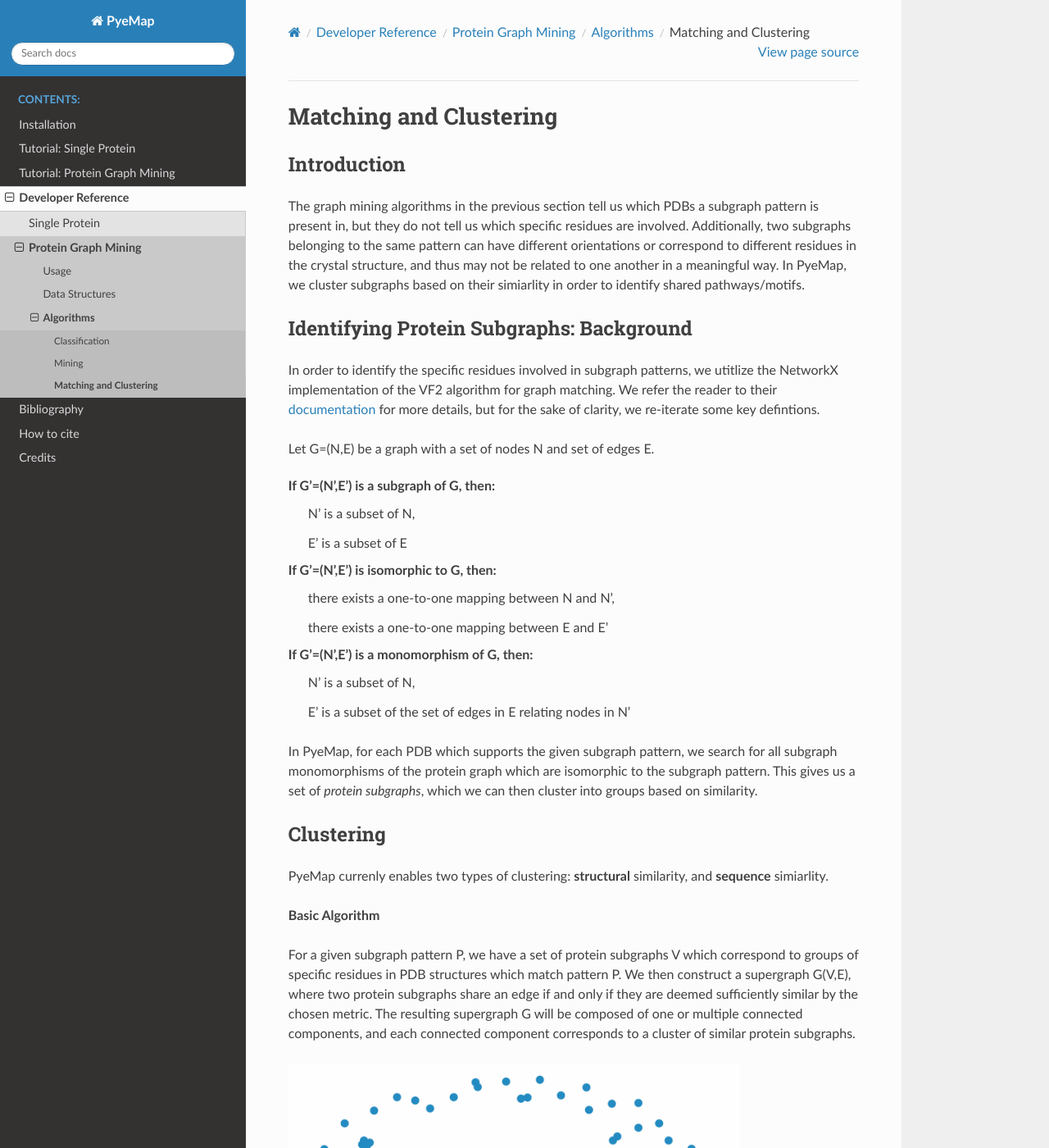
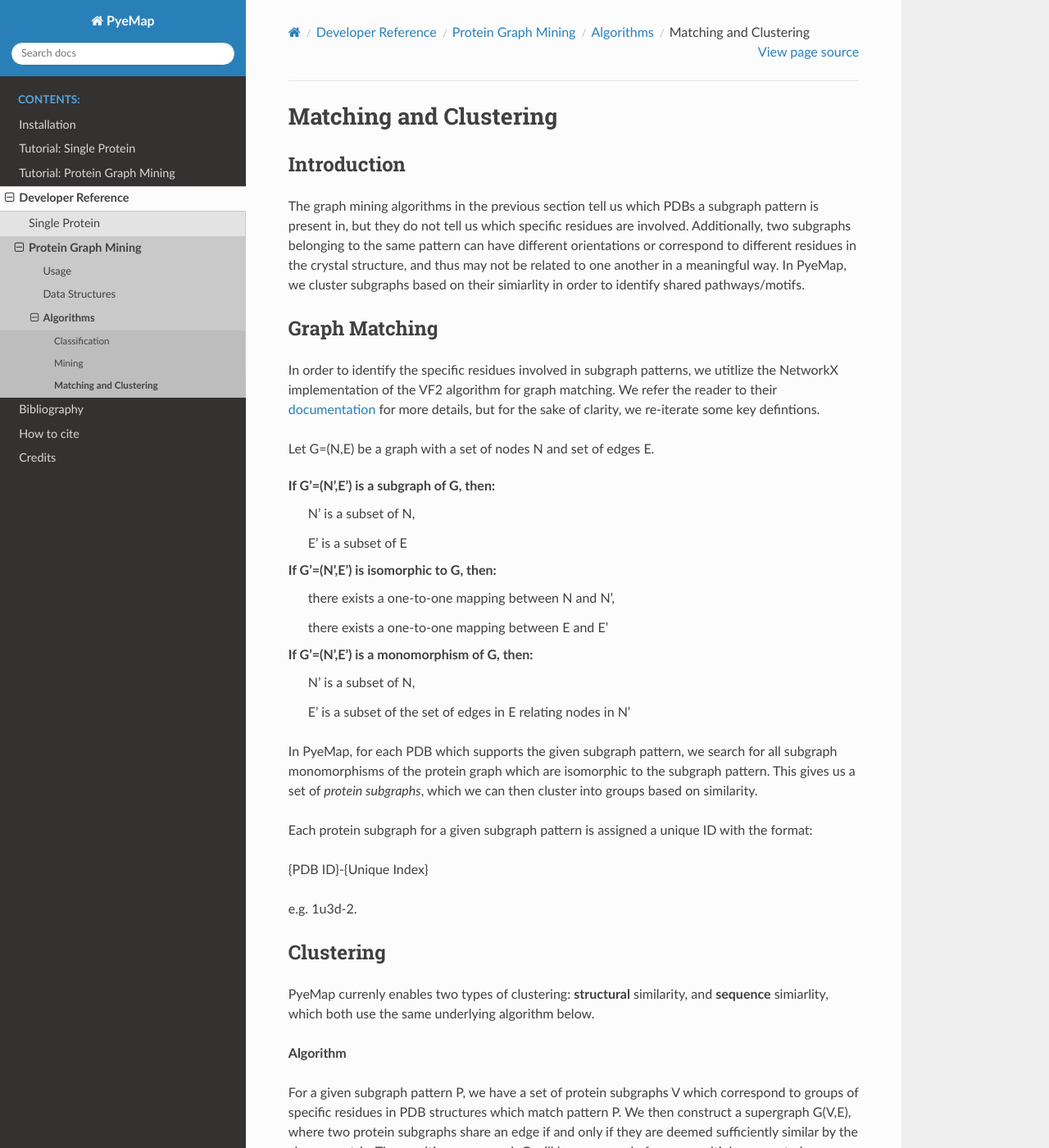
Before and after one commit to gayverjr/pyemap, a Sphinx documentation site: the page built from docs/graph_mining/algorithms/clustering.rst, in a window 1280 px wide and 1400 px high. Shown: the whole window at 82% size. Built offline with Sphinx 7.4.7 and the Read the Docs theme 2.0.0, drawn with Linux system fonts in a browser that asks for light colours.

Commit message:
Touched up some docs

```diff
--- a/docs/cite.rst
+++ b/docs/cite.rst
@@ -46,7 +46,7 @@ Hagberg, A. A.; Schult, D. A.; Swart, P. J. *Exploring Network Structure, Dynami
 
 Other Supporting Software
 ---------------------------
-RDKit_ , NumPy_ , SciPy_ , PyGraphviz_ , Graphviz_, pysmiles_, gspan_mining_
+RDKit_ , NumPy_ , SciPy_ , PyGraphviz_ , Graphviz_, pysmiles_, gspan-mining_
 
 .. _MSMS: http://mgltools.scripps.edu/packages/MSMS/
 
@@ -70,7 +70,7 @@ RDKit_ , NumPy_ , SciPy_ , PyGraphviz_ , Graphviz_, pysmiles_, gspan_mining_
 
 .. _gSpan: https://sites.cs.ucsb.edu/~xyan/papers/gSpan-short.pdf
 
-.. _gspan_mining: https://pypi.org/project/gspan-mining/
+.. _gspan-mining: https://pypi.org/project/gspan-mining/
 
 .. _pysmiles: https://github.com/pckroon/pysmiles
 
--- a/docs/graph_mining/algorithms/classification.rst
+++ b/docs/graph_mining/algorithms/classification.rst
@@ -15,8 +15,8 @@ Nodes
 
 By default, each standard amino acid residue receives its own category, and all non-standard residues
 included in the analysis are labeled as 'NP' for non-protein (processed internally as '#'). One can specify a group
-of standard amino-acid residue-types to be given the label 'X' (which is standard notation for unknown residue type), which enables
-these resiudes to be substituted for another in subgraph patterns. This is done by passing a list of 1-letter amino acid characters to as
+of standard amino-acid residue types to be given the label 'X' (which is standard notation for unknown residue type), which enables
+these residues to be substituted for another in subgraph patterns. This is done by passing a list of 1-letter amino acid characters to as
 the :py:attr:`sub` keyword argument to :func:`~pyemap.graph_mining.PDBGroup.generate_graph_database`.
 
 **Example**
--- a/docs/graph_mining/algorithms/clustering.rst
+++ b/docs/graph_mining/algorithms/clustering.rst
@@ -10,7 +10,7 @@ the crystal structure, and thus may not be related to one another in a meaningfu
 subgraphs based on their simiarlity in order to identify shared pathways/motifs.
 
 
-Identifying Protein Subgraphs: Background
+Graph Matching
 ----------------------------------------------
 In order to identify the specific residues involved in subgraph patterns, we utitlize the NetworkX implementation of
 the VF2 algorithm for graph matching. We refer the reader to their documentation_ for more details, but for the sake of clarity, we
@@ -37,11 +37,18 @@ In PyeMap, for each PDB which supports the given subgraph pattern, we search for
 which are isomorphic to the subgraph pattern. This gives us a set of *protein subgraphs*, which we can then cluster into
 groups based on similarity.
 
+Each protein subgraph for a given subgraph pattern is assigned a unique ID with the format:
+
+{PDB ID}-{Unique Index}
+
+e.g. 1u3d-2.
+
 Clustering
 ------------
-PyeMap currenly enables two types of clustering: **structural** similarity, and **sequence** simiarlity.
+PyeMap currenly enables two types of clustering: **structural** similarity, and **sequence** simiarlity, which both
+use the same underlying algorithm below.
 
-**Basic Algorithm**
+**Algorithm**
 
 For a given subgraph pattern P, we have a set of protein subgraphs V which correspond to groups of specific residues in PDB structures
 which match pattern P. We then construct a supergraph G(V,E), where two protein subgraphs share an edge if and only if they are
```
Also changed, not shown: docs/graph_mining/algorithms/mining.rst (+17 -2 lines), docs/single_protein/algorithms/graph_drawing.rst (+25 -24 lines), docs/single_protein/algorithms/images/algorithm1.png, docs/single_protein/algorithms/images/algorithm2.png, 1 other file.
